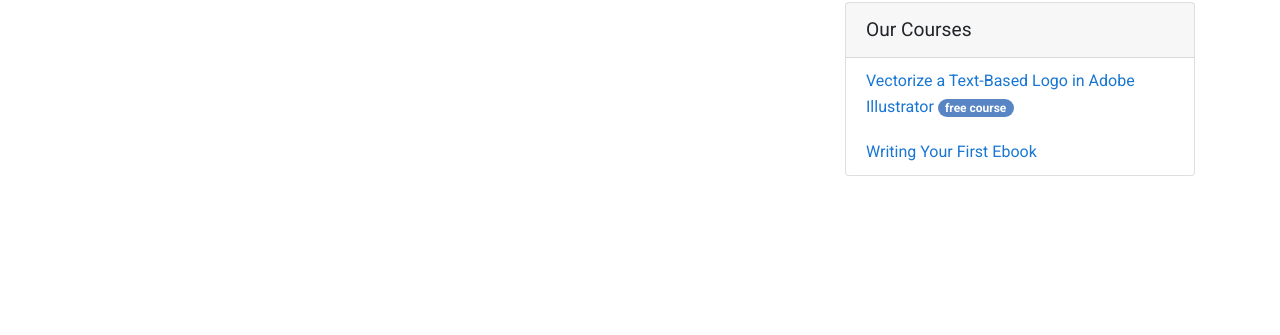
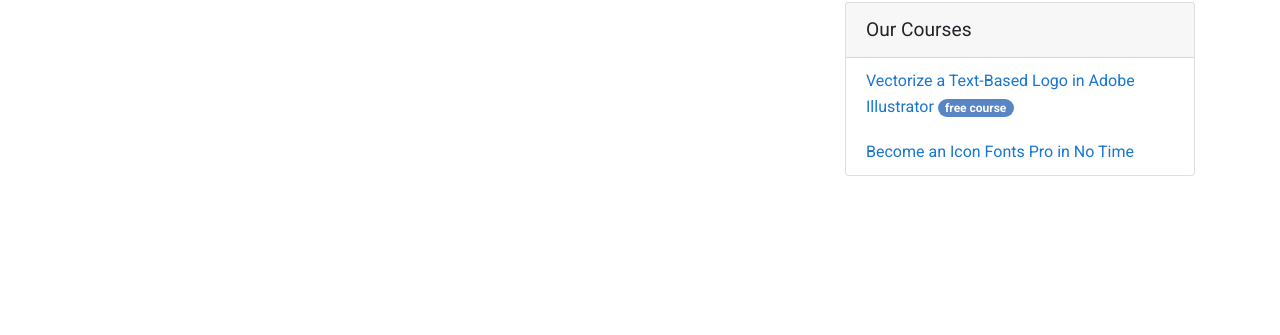
Before and after one commit to LayoutSchool/whatever2, a Jekyll site: the page built from courses.html, in a window 1280 px wide. Shown: the part 204-539 px from the top of the page. Built offline with Jekyll 4.4.1, drawn with Linux system fonts in a browser that asks for light colours; nearby versions of some CDN libraries; library files that are not in the unit come from our copies.

Commit message:
Update the accordion sidebar with real courses

```diff
--- a/_includes/accordion.html
+++ b/_includes/accordion.html
@@ -4,19 +4,23 @@
       Vectorize a Text-Based Logo in Adobe Illustrator <span class="badge badge-pill badge-success">free course</span>
     </a>
     <div id="exampleAccordion1" class="collapse" role="tabpanel">
-      <p class="mb-3">
-        Lorem ipsum dolor sit amet, consectetur adipiscing elit. Sed pretium lorem non vestibulum scelerisque. Proin a vestibulum sem, eget tristique massa. Aliquam lacinia rhoncus nibh quis ornare.
-      </p>
+      <a href="https://www.udemy.com/vectorize-a-text-based-logo-in-adobe-illustrator" target="_blank">
+        <p class="mb-3">
+          In this course, you will learn how to vectorize a text based logo. We will use a very blurry, low-resolution, pixelated image, and use it as a starting point for recreating the logo from that bitmap-based image into the vector format.
+        </p>
+      </a>
     </div>
   </div>
   <div class="item">
     <a data-toggle="collapse" data-parent="#exampleAccordion" href="#exampleAccordion2" aria-expanded="false" aria-controls="exampleAccordion2">
-      Writing Your First Ebook
+      Become an Icon Fonts Pro in No Time
     </a>
     <div id="exampleAccordion2" class="collapse" role="tabpanel">
-      <p class="mb-3">
-        Donec at ipsum dignissim, rutrum turpis scelerisque, tristique lectus. Pellentesque habitant morbi tristique senectus et netus et malesuada fames ac turpis egestas. Vivamus nec dui turpis. Orci varius natoque penatibus et magnis dis parturient montes, nascetur ridiculus mus.
-      </p>
+      <a href="https://www.udemy.com/be-an-icon-fonts-pro-in-no-time" target="_blank">
+        <p class="mb-3">
+          In this course you'll get to see excellent tips and tricks to produce results fast! You'll learn all there is to know on using icon fonts to make stunning graphics in Adobe Illustrator.
+        </p>
+      </a>
     </div>
   </div>
 </div>
```
